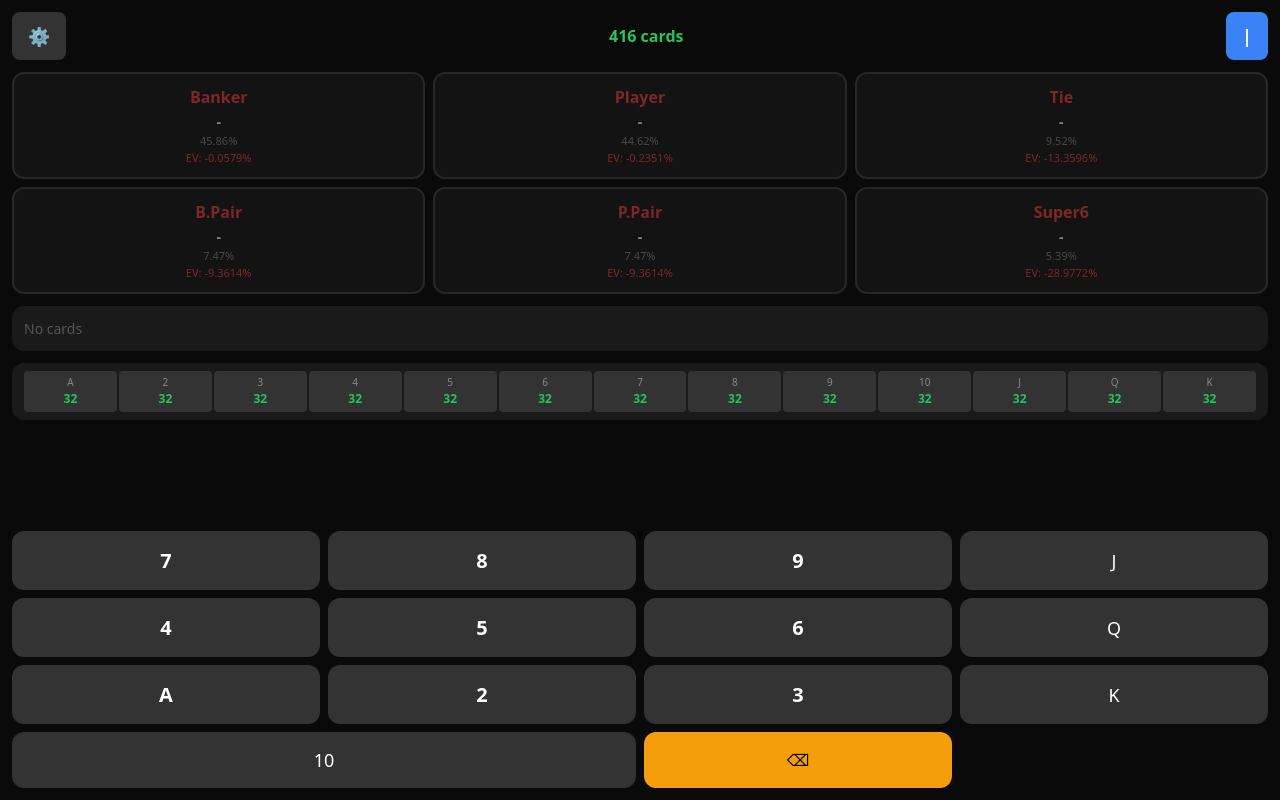
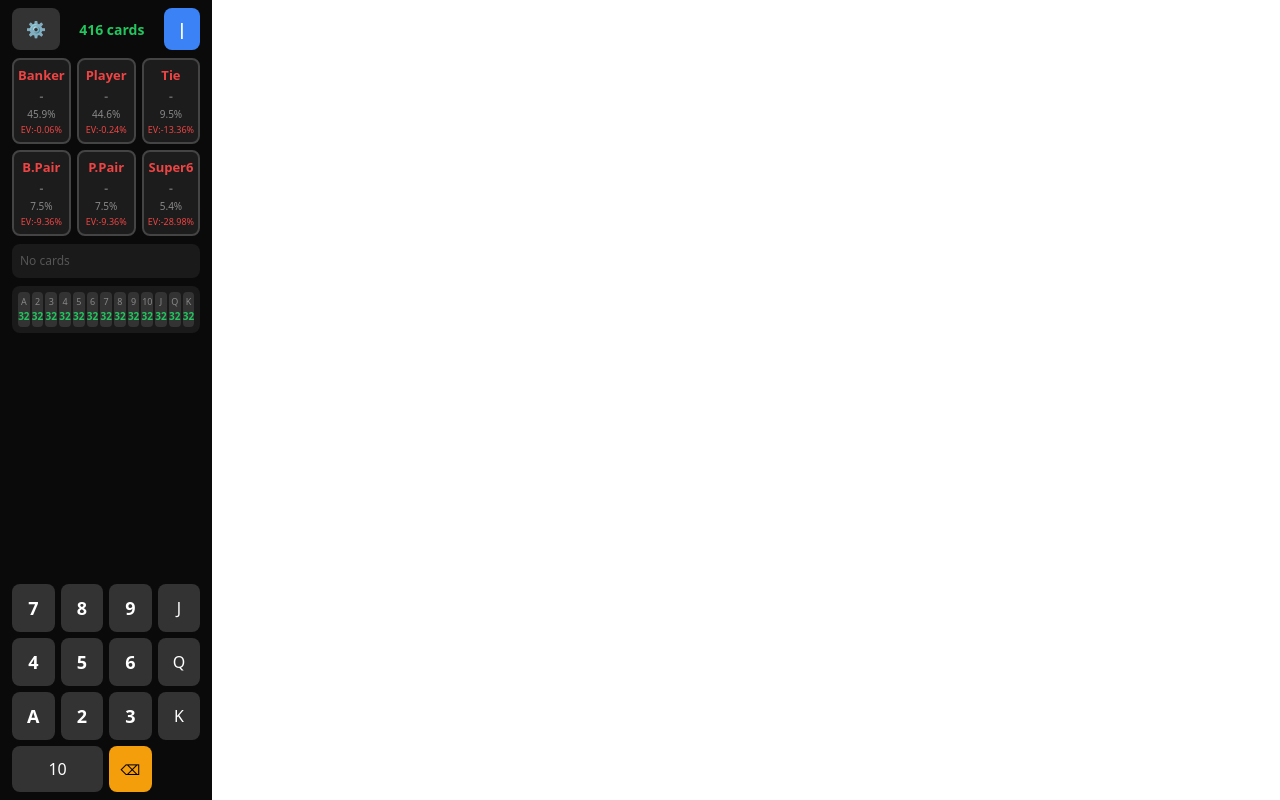
Before and after one commit to yanghenryclawbot/baccarat-calculator-new, a React (Vite) app: page / in a window 1280 px wide. Built offline with nearby package versions, Linux system fonts and the light colour scheme.

Commit message:
Fix: 視窗適配、1凱莉公式、建議金額顯示

```diff
--- a/src/App.tsx
+++ b/src/App.tsx
@@ -38,7 +38,8 @@ export default function App() {
   }, [counts, commission])
 
   const recommendations = useMemo(() => {
-    const kellyFraction = 0.25
+    // 使用 1 凯莉 (100% Kelly)
+    const kellyFraction = 1.0
     const bets = [results.banker, results.player, results.tie, results.bankerPair, results.playerPair, results.super6]
 
     return bets.map(bet => {
@@ -46,19 +47,17 @@ export default function App() {
       const lossProb = 1 - winProb
 
       let kellyPercent = 0
-      if (winProb > 0 && bet.ev > 0) {
+      if (winProb > 0) {
         const payout = bet.payout
         const b = payout - 1
         if (b > 0) {
-          // 有賠率的情況 (莊/對子/和)
           kellyPercent = (b * winProb - lossProb) / b
         } else {
-          // 無賠率的情況 (閒) - 簡化凱莉
           kellyPercent = winProb - lossProb
         }
       }
 
-      // 確保凱莉百分比合理（不超過100%）
+      // 限制在 0-1 範圍
       kellyPercent = Math.min(Math.max(kellyPercent, 0), 1)
 
       const amount = Math.floor(kellyPercent * kellyFraction * capital)
@@ -69,7 +68,7 @@ export default function App() {
         probability: winProb,
         ev: bet.ev,
         amount: amount,
-        shouldBet: amount > 0
+        kellyPercent: kellyPercent
       }
     }).sort((a, b) => b.amount - a.amount)
   }, [results, capital])
@@ -104,7 +103,6 @@ export default function App() {
 
   const handleBack = () => {
     if (history.length === 0) return
-    // 新牌加在前面，所以最新的是 index 0
     const first = history[0]
     if (first === '|') {
       setHistory(prev => prev.slice(1))
@@ -170,19 +168,21 @@ export default function App() {
 
   return (
     <div style={{
-      width: '100vw',
-      height: '100vh',
+      width: '100%',
+      minHeight: '100dvh',
       background: '#0a0a0a',
       color: '#fff',
       overflow: 'hidden',
       display: 'flex',
-      flexDirection: 'column'
+      flexDirection: 'column',
+      paddingBottom: 'env(safe-area-inset-bottom)',
+      boxSizing: 'border-box'
     }}>
       <div style={{
         display: 'flex',
         justifyContent: 'space-between',
         alignItems: 'center',
-        padding: '12px',
+        padding: '8px 12px',
         flexShrink: 0
       }}>
         <button
@@ -191,15 +191,15 @@ export default function App() {
             background: '#333',
             border: 'none',
             borderRadius: '8px',
-            padding: '12px 16px',
+            padding: '10px 14px',
             color: '#fff',
-            fontSize: '18px',
+            fontSize: '16px',
             cursor: 'pointer'
           }}
         >
           ⚙️
         </button>
-        <span style={{ color: '#22c55e', fontWeight: 'bold' }}>
+        <span style={{ color: '#22c55e', fontWeight: 'bold', fontSize: '14px' }}>
           {Object.values(counts).reduce((a, b) => a + b, 0)} cards
         </span>
         <button
@@ -208,9 +208,9 @@ export default function App() {
             background: '#3b82f6',
             border: 'none',
             borderRadius: '8px',
-            padding: '12px 16px',
+            padding: '10px 14px',
             color: '#fff',
-            fontSize: '18px',
+            fontSize: '16px',
             fontWeight: 'bold',
             cursor: 'pointer'
           }}
@@ -222,16 +222,16 @@ export default function App() {
       {showSettings && (
         <div style={{
           background: '#1a1a1a',
-          borderRadius: '12px',
-          padding: '12px',
-          margin: '0 12px 12px',
+          borderRadius: '8px',
+          padding: '8px',
+          margin: '0 12px 8px',
           display: 'grid',
           gridTemplateColumns: '1fr 1fr 1fr',
-          gap: '8px',
+          gap: '6px',
           flexShrink: 0
         }}>
           <div>
-              <label style={{ display: 'block', color: '#888', fontSize: '12px', marginBottom: '6px' }}>Capital (萬)</label>
+            <label style={{ display: 'block', color: '#888', fontSize: '11px', marginBottom: '4px' }}>Capital (萬)</label>
             <input
               type="number"
               value={capital / 10000}
@@ -247,15 +247,16 @@ export default function App() {
                 width: '100%',
                 background: '#333',
                 border: 'none',
-                  borderRadius: '8px',
-                  padding: '10px',
+                borderRadius: '6px',
+                padding: '8px',
                 color: '#fff',
-                  fontSize: '16px'
+                fontSize: '14px',
+                boxSizing: 'border-box'
               }}
             />
           </div>
           <div>
-            <label style={{ display: 'block', color: '#888', fontSize: '12px', marginBottom: '6px' }}>Rebate %</label>
+            <label style={{ display: 'block', color: '#888', fontSize: '11px', marginBottom: '4px' }}>Rebate %</label>
             <input
               type="number"
               step="0.1"
@@ -271,25 +272,26 @@ export default function App() {
                 width: '100%',
                 background: '#333',
                 border: 'none',
-                borderRadius: '8px',
-                padding: '10px',
+                borderRadius: '6px',
+                padding: '8px',
                 color: '#fff',
-                fontSize: '16px'
+                fontSize: '14px',
+                boxSizing: 'border-box'
               }}
             />
           </div>
           <div>
-            <label style={{ display: 'block', color: '#888', fontSize: '12px', marginBottom: '6px' }}>Action</label>
+            <label style={{ display: 'block', color: '#888', fontSize: '11px', marginBottom: '4px' }}>Action</label>
             <button
               onClick={handleClear}
               style={{
                 width: '100%',
                 background: '#ef4444',
                 border: 'none',
-                borderRadius: '8px',
-                padding: '10px',
+                borderRadius: '6px',
+                padding: '8px',
                 color: '#fff',
-                fontSize: '14px',
+                fontSize: '13px',
                 cursor: 'pointer'
               }}
             >
@@ -302,74 +304,72 @@ export default function App() {
       <div style={{
         display: 'grid',
         gridTemplateColumns: 'repeat(3, 1fr)',
-        gap: '8px',
-        padding: '0 12px 12px',
+        gap: '6px',
+        padding: '0 12px 8px',
         flexShrink: 0
       }}>
         {recommendations.map(bet => (
-          <button
+          <div
             key={bet.type}
-            disabled={!bet.shouldBet}
             style={{
-              background: bet.shouldBet
+              background: bet.amount > 0
                 ? (bet.ev > 0.02 ? 'rgba(34,197,94,0.2)' : 'rgba(251,191,36,0.2)')
                 : 'rgba(100,100,100,0.2)',
-              border: `2px solid ${bet.shouldBet
+              border: `2px solid ${bet.amount > 0
                 ? (bet.ev > 0.02 ? '#22c55e' : '#fbbf24')
                 : '#444'}`,
-              borderRadius: '12px',
-              padding: '12px 8px',
-              color: '#fff',
-              cursor: bet.shouldBet ? 'pointer' : 'not-allowed',
-              opacity: bet.shouldBet ? 1 : 0.5
+              borderRadius: '8px',
+              padding: '6px 4px',
+              textAlign: 'center'
             }}
           >
             <div style={{
-              fontSize: '16px',
+              fontSize: '13px',
               fontWeight: 'bold',
               color: bet.ev > 0 ? '#22c55e' : bet.ev < 0 ? '#ef4444' : '#888'
             }}>
               {bet.label}
             </div>
             <div style={{
-          fontSize: '14px',
+              fontSize: '12px',
               fontWeight: '600',
-          marginTop: '4px'
+              marginTop: '2px',
+              color: bet.amount > 0 ? '#fff' : '#666'
             }}>
-          {bet.amount > 0 ? bet.amount.toLocaleString() : '-'}
+              {bet.amount > 0 ? `💰${(bet.amount / 10000).toFixed(1)}萬` : '-'}
             </div>
-        <div style={{ fontSize: '11px', color: '#888', marginTop: '2px' }}>
-          {bet.probability < 0.01 ? '-' : `${(bet.probability * 100).toFixed(2)}%`}
+            <div style={{ fontSize: '10px', color: '#888', marginTop: '1px' }}>
+              {bet.probability < 0.01 ? '-' : `${(bet.probability * 100).toFixed(1)}%`}
             </div>
             <div style={{
-          fontSize: '11px',
+              fontSize: '9px',
               color: bet.ev > 0 ? '#22c55e' : bet.ev < 0 ? '#ef4444' : '#888',
-          marginTop: '2px'
+              marginTop: '1px'
             }}>
-          EV: {bet.ev > 0 ? '+' : ''}{(bet.ev * 100).toFixed(4)}%
+              EV:{bet.ev > 0 ? '+' : ''}{(bet.ev * 100).toFixed(2)}%
             </div>
-      </button>
+          </div>
         ))}
       </div>
 
       <div style={{
         background: '#1a1a1a',
-        borderRadius: '12px',
-        padding: '12px',
-        margin: '0 12px 12px',
+        borderRadius: '8px',
+        padding: '8px',
+        margin: '0 12px 8px',
         display: 'flex',
         gap: '4px',
         overflowX: 'auto',
         whiteSpace: 'nowrap',
         flexShrink: 0,
-        maxHeight: '60px'
+        maxHeight: '50px'
       }}>
         {history.map((card, i) => (
           <div key={i} style={{
             background: card === '|' ? '#fbbf24' : '#555',
-            borderRadius: '6px',
-            padding: '6px 10px',
-            fontSize: '14px',
+            borderRadius: '4px',
+            padding: '4px 8px',
+            fontSize: '12px',
             fontWeight: '700',
             color: card === '|' ? '#000' : '#fff',
             flexShrink: 0
@@ -377,14 +377,14 @@ export default function App() {
             {card === '|' ? '|' : CARD_LABELS.indexOf(card.replace('Banker', '').replace('Player', '')) + 1}
           </div>
         ))}
-        {history.length === 0 && <span style={{ color: '#555', fontSize: '14px' }}>No cards</span>}
+        {history.length === 0 && <span style={{ color: '#555', fontSize: '12px' }}>No cards</span>}
       </div>
 
       <div style={{
         background: '#1a1a1a',
-        borderRadius: '12px',
-        padding: '8px 12px',
-        margin: '0 12px 12px',
+        borderRadius: '8px',
+        padding: '6px',
+        margin: '0 12px 8px',
         display: 'grid',
         gridTemplateColumns: 'repeat(13, 1fr)',
         gap: '2px',
@@ -394,13 +394,13 @@ export default function App() {
           <div key={rank} style={{
             background: '#333',
             borderRadius: '4px',
-            padding: '4px 0',
+            padding: '3px 0',
             textAlign: 'center',
             opacity: count === 0 ? 0.3 : 1
           }}>
-            <div style={{ fontSize: '10px', color: '#888' }}>{CARD_LABELS[parseInt(rank) - 1]}</div>
+            <div style={{ fontSize: '9px', color: '#888' }}>{CARD_LABELS[parseInt(rank) - 1]}</div>
             <div style={{
-              fontSize: '12px',
+              fontSize: '10px',
               fontWeight: '700',
               color: count < 8 ? '#ef4444' : '#22c55e'
             }}>
@@ -412,14 +412,15 @@ export default function App() {
 
       <div style={{
         background: '#0a0a0a',
-        padding: '12px',
+        padding: '8px 12px',
         flexShrink: 0,
-        marginTop: 'auto'
+        marginTop: 'auto',
+        paddingBottom: 'max(8px, env(safe-area-inset-bottom))'
       }}>
         <div style={{
           display: 'grid',
           gridTemplateColumns: 'repeat(4, 1fr)',
-          gap: '8px'
+          gap: '6px'
         }}>
           {[7, 8, 9].map(num => (
             <button
@@ -429,9 +430,9 @@ export default function App() {
               style={{
                 background: counts[num] <= 0 ? '#222' : '#333',
                 border: 'none',
-                borderRadius: '12px',
-                padding: '16px',
-                fontSize: '20px',
+                borderRadius: '8px',
+                padding: '12px 4px',
+                fontSize: '18px',
                 fontWeight: '600',
                 color: counts[num] <= 0 ? '#666' : '#fff',
                 cursor: counts[num] <= 0 ? 'not-allowed' : 'pointer'
@@ -446,9 +447,9 @@ export default function App() {
             style={{
               background: counts[11] <= 0 ? '#222' : '#333',
               border: 'none',
-              borderRadius: '12px',
-              padding: '16px',
-              fontSize: '18px',
+              borderRadius: '8px',
+              padding: '12px 4px',
+              fontSize: '16px',
               color: counts[11] <= 0 ? '#666' : '#fff',
               cursor: counts[11] <= 0 ? 'not-allowed' : 'pointer'
             }}
@@ -464,9 +465,9 @@ export default function App() {
               style={{
                 background: counts[num] <= 0 ? '#222' : '#333',
                 border: 'none',
-                borderRadius: '12px',
-                padding: '16px',
-                fontSize: '20px',
+                borderRadius: '8px',
+                padding: '12px 4px',
+                fontSize: '18px',
                 fontWeight: '600',
                 color: counts[num] <= 0 ? '#666' : '#fff',
                 cursor: counts[num] <= 0 ? 'not-allowed' : 'pointer'
@@ -481,9 +482,9 @@ export default function App() {
             style={{
               background: counts[12] <= 0 ? '#222' : '#333',
               border: 'none',
-              borderRadius: '12px',
-              padding: '16px',
-              fontSize: '18px',
+              borderRadius: '8px',
+              padding: '12px 4px',
+              fontSize: '16px',
               color: counts[12] <= 0 ? '#666' : '#fff',
               cursor: counts[12] <= 0 ? 'not-allowed' : 'pointer'
             }}
@@ -499,9 +500,9 @@ export default function App() {
               style={{
                 background: counts[num] <= 0 ? '#222' : '#333',
                 border: 'none',
-                borderRadius: '12px',
-                padding: '16px',
-                fontSize: '20px',
+                borderRadius: '8px',
+                padding: '12px 4px',
+                fontSize: '18px',
                 fontWeight: '600',
                 color: counts[num] <= 0 ? '#666' : '#fff',
                 cursor: counts[num] <= 0 ? 'not-allowed' : 'pointer'
@@ -516,9 +517,9 @@ export default function App() {
             style={{
               background: counts[13] <= 0 ? '#222' : '#333',
               border: 'none',
-              borderRadius: '12px',
-              padding: '16px',
-              fontSize: '18px',
+              borderRadius: '8px',
+              padding: '12px 4px',
+              fontSize: '16px',
               color: counts[13] <= 0 ? '#666' : '#fff',
               cursor: counts[13] <= 0 ? 'not-allowed' : 'pointer'
             }}
@@ -532,9 +533,9 @@ export default function App() {
             style={{
               background: counts[10] <= 0 ? '#222' : '#333',
               border: 'none',
-              borderRadius: '12px',
-              padding: '16px',
-              fontSize: '18px',
+              borderRadius: '8px',
+              padding: '12px 4px',
+              fontSize: '16px',
               color: counts[10] <= 0 ? '#666' : '#fff',
               cursor: counts[10] <= 0 ? 'not-allowed' : 'pointer',
               gridColumn: 'span 2'
@@ -548,9 +549,9 @@ export default function App() {
             style={{
               background: '#f59e0b',
               border: 'none',
-              borderRadius: '12px',
-              padding: '16px',
-              fontSize: '16px',
+              borderRadius: '8px',
+              padding: '12px 4px',
+              fontSize: '14px',
               color: '#000',
               cursor: 'pointer'
             }}
```
Lines whose indentation alone changed are shown as unchanged.
